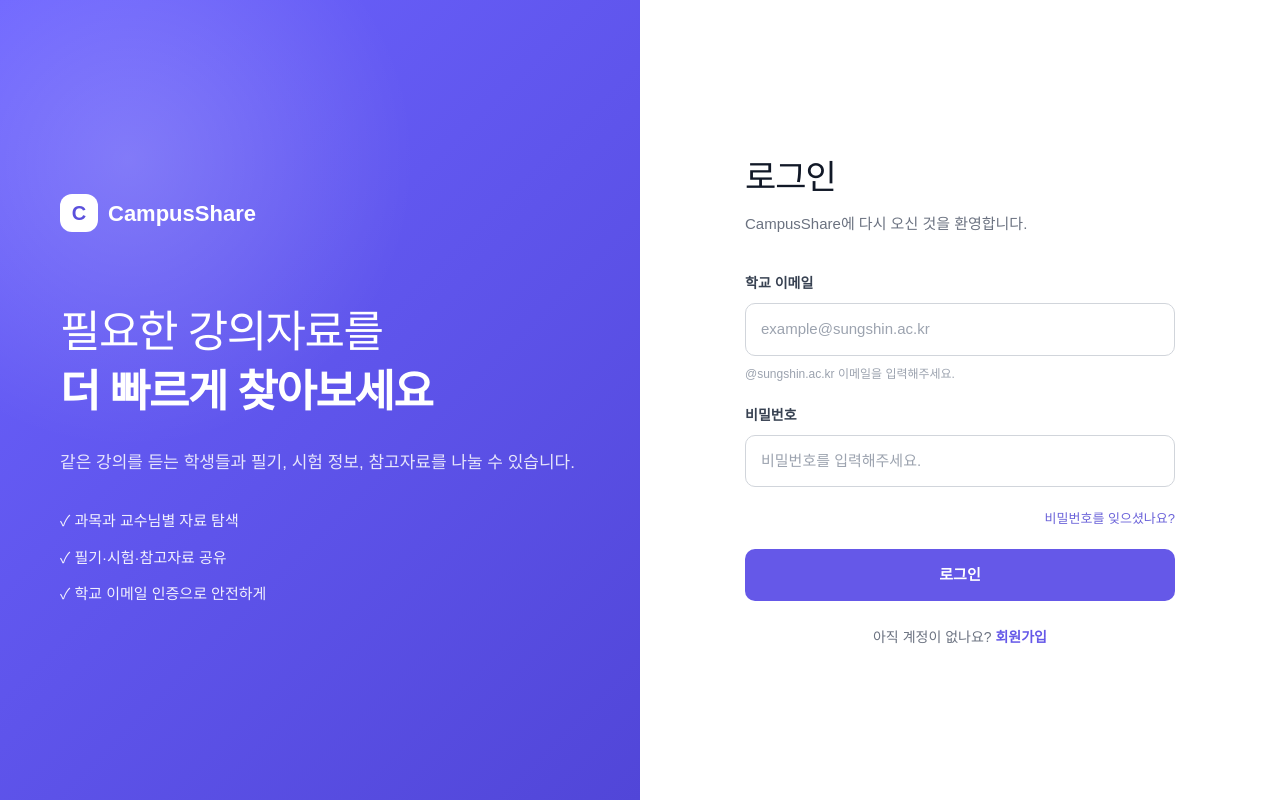
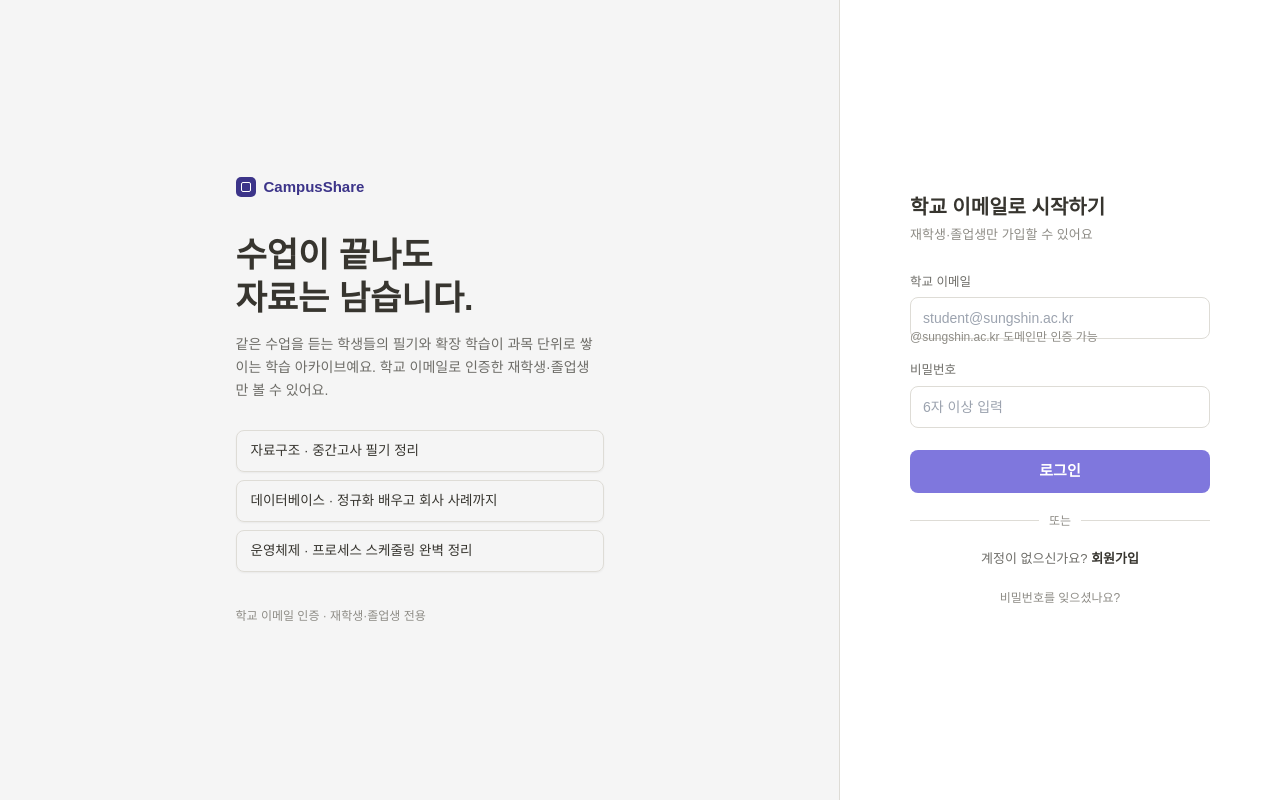
Before and after one commit to LeeWooJin0225/campus-share, a Next.js app: page /login in a window 1280 px wide. Built offline with nearby package versions, Linux system fonts and the light colour scheme; no server answers.

Commit message:
로그인 및 메인페이지 UI 적용

```diff
--- a/app/login/page.tsx
+++ b/app/login/page.tsx
@@ -1,278 +1,264 @@
 "use client";
 
-import { useState } from "react";
-import type { FormEvent } from "react";
-import Link from "next/link";
-import { useRouter } from "next/navigation";
-
+import { FormEvent, useState } from "react";
 import { supabase } from "@/lib/supabase";
-import styles from "./login.module.css";
 
 export default function LoginPage() {
-    const router = useRouter();
-
   const [email, setEmail] = useState("");
   const [password, setPassword] = useState("");
+  const [message, setMessage] = useState("");
+  const [loading, setLoading] = useState(false);
 
-    const [message, setMessage] = useState("");
-    const [messageType, setMessageType] = useState<
-        "error" | "success" | ""
-    >("");
+  // 새로 추가된 state (디자인 반영용)
+  const [isSignup, setIsSignup] = useState(false);
+  // 닉네임: 화면엔 있지만 아직 어디에도 저장되지 않음 (추후 연결 예정)
+  const [nickname, setNickname] = useState("");
 
-    const [isLoading, setIsLoading] = useState(false);
-    const [isResending, setIsResending] = useState(false);
-    const [needsEmailConfirmation, setNeedsEmailConfirmation] =
-        useState(false);
+  const schoolDomain = "@sungshin.ac.kr";
 
-    const handleLogin = async (
-        event: FormEvent<HTMLFormElement>
-    ) => {
+  function checkSchoolEmail() {
+    if (!email.toLowerCase().endsWith(schoolDomain)) {
+      setMessage(`학교 이메일(${schoolDomain})만 사용할 수 있습니다.`);
+      return false;
+    }
+
+    return true;
+  }
+
+  // ↓↓↓ 아래 두 함수는 기존 코드에서 한 글자도 안 바꿨음 ↓↓↓
+
+  async function handleSignUp(event: FormEvent<HTMLFormElement>) {
     event.preventDefault();
 
-        setMessage("");
-        setMessageType("");
-        setNeedsEmailConfirmation(false);
-
-        const trimmedEmail = email.trim().toLowerCase();
-
-        if (!trimmedEmail) {
-            setMessage("이메일을 입력해주세요.");
-            setMessageType("error");
+    if (!checkSchoolEmail()) {
       return;
     }
 
-        if (!trimmedEmail.endsWith("@sungshin.ac.kr")) {
-            setMessage("성신여대 이메일을 입력해주세요.");
-            setMessageType("error");
+    setLoading(true);
+    setMessage("");
+
+    const { error } = await supabase.auth.signUp({
+      email,
+      password,
+    });
+
+    if (error) {
+      setMessage(`회원가입 실패: ${error.message}`);
+    } else {
+      setMessage("회원가입 완료! 이메일 인증 메일을 확인해주세요.");
+    }
+
+    setLoading(false);
+  }
+
+  async function handleLogin() {
+    if (!checkSchoolEmail()) {
       return;
     }
 
-        if (!password) {
-            setMessage("비밀번호를 입력해주세요.");
-            setMessageType("error");
-            return;
-        }
+    setLoading(true);
+    setMessage("");
 
-        try {
-            setIsLoading(true);
-
-            const { data, error } =
-                await supabase.auth.signInWithPassword({
-                    email: trimmedEmail,
+    const { error } = await supabase.auth.signInWithPassword({
+      email,
       password,
     });
 
-            console.log("로그인 결과:", data);
-            console.log("로그인 오류:", error);
-
     if (error) {
-                if (error.code === "email_not_confirmed") {
-                    setMessage(
-                        "이메일 인증이 완료되지 않았습니다. 인증 메일을 확인해주세요."
-                    );
-                    setMessageType("error");
-                    setNeedsEmailConfirmation(true);
-                    return;
+      setMessage(`로그인 실패: ${error.message}`);
+    } else {
+      setMessage("로그인 성공!");
     }
 
-                if (error.code === "invalid_credentials") {
-                    setMessage(
-                        "이메일 또는 비밀번호가 올바르지 않습니다."
-                    );
-                    setMessageType("error");
-                    return;
+    setLoading(false);
   }
 
-                setMessage(`로그인 실패: ${error.message}`);
-                setMessageType("error");
-                return;
+  // ↑↑↑ 여기까지 기존 코드 그대로 ↑↑↑
+
+  // 새로 추가: 토글 모드에 따라 분기해서 호출
+  async function handleFormSubmit(event: FormEvent<HTMLFormElement>) {
+    event.preventDefault();
+
+    if (isSignup) {
+      await handleSignUp(event);
+    } else {
+      await handleLogin();
+    }
   }
 
-            if (!data.session) {
-                setMessage(
-                    "로그인 세션을 생성하지 못했습니다. 다시 시도해주세요."
-                );
-                setMessageType("error");
-                return;
-            }
+  return (
+    <div className="flex min-h-screen bg-white">
+      {/* 왼쪽 패널 — 브랜딩 (모바일에서는 숨김) */}
+      <div className="hidden md:flex flex-1 items-center border-r border-[#DEDCD6] bg-[#F5F5F5]">
+        <div className="w-full max-w-[480px] mx-auto px-14 py-12 flex flex-col gap-9">
+          {/* 로고 */}
+          <div className="flex items-center gap-2">
+            <div className="relative w-5 h-5 rounded-[5px] bg-[#3C3489] shrink-0">
+              <div className="absolute inset-[5px] border-[1.5px] border-white rounded-sm" />
+            </div>
+            <span className="font-bold text-[15px] text-[#3C3489]">
+              CampusShare
+            </span>
+          </div>
 
-            setMessage("로그인되었습니다.");
-            setMessageType("success");
-
-            // 로그인 성공 후 메인 페이지로 이동
-            router.push("/");
-            router.refresh();
-        } catch (error) {
-            console.error("로그인 예외 발생:", error);
-
-            setMessage("로그인 중 오류가 발생했습니다.");
-            setMessageType("error");
-        } finally {
-            setIsLoading(false);
-        }
-    };
-
-    const handleResendConfirmation = async () => {
-        const trimmedEmail = email.trim().toLowerCase();
-
-        if (!trimmedEmail) {
-            setMessage("인증 메일을 받을 이메일을 입력해주세요.");
-            setMessageType("error");
-            return;
-        }
-
-        try {
-            setIsResending(true);
-
-            const { error } = await supabase.auth.resend({
-                type: "signup",
-                email: trimmedEmail,
-            });
-
-            if (error) {
-                setMessage(`인증 메일 재전송 실패: ${error.message}`);
-                setMessageType("error");
-                return;
-            }
-
-            setMessage(
-                "인증 메일을 다시 보냈습니다. 학교 이메일을 확인해주세요."
-            );
-            setMessageType("success");
-        } catch (error) {
-            console.error("인증 메일 재전송 오류:", error);
-
-            setMessage("인증 메일 재전송 중 오류가 발생했습니다.");
-            setMessageType("error");
-        } finally {
-            setIsResending(false);
-        }
-    };
-
-    return (
-        <main className={styles.page}>
-            <section className={styles.introSection}>
-                <div className={styles.introContent}>
-                    <Link href="/" className={styles.logo}>
-                        <span className={styles.logoMark}>C</span>
-                        <span>CampusShare</span>
-                    </Link>
-
-                    <h1 className={styles.introTitle}>
-                        필요한 강의자료를
+          {/* 헤드라인 */}
+          <div>
+            <h1 className="text-[34px] font-bold leading-tight text-[#37352F] mb-3.5">
+              수업이 끝나도
               <br />
-                        <strong>더 빠르게 찾아보세요</strong>
+              자료는 남습니다.
             </h1>
-
-                    <p className={styles.introDescription}>
-                        같은 강의를 듣는 학생들과 필기, 시험 정보,
-                        참고자료를 나눌 수 있습니다.
+            <p className="text-sm text-[#6E6D68] leading-relaxed mb-7 max-w-[360px]">
+              같은 수업을 듣는 학생들의 필기와 확장 학습이 과목 단위로
+              쌓이는 학습 아카이브예요. 학교 이메일로 인증한
+              재학생·졸업생만 볼 수 있어요.
             </p>
 
-                    <ul className={styles.featureList}>
-                        <li>✓ 과목과 교수님별 자료 탐색</li>
-                        <li>✓ 필기·시험·참고자료 공유</li>
-                        <li>✓ 학교 이메일 인증으로 안전하게</li>
-                    </ul>
+            {/* 미리보기 카드 */}
+            <div className="flex flex-col gap-2">
+              {[
+                "자료구조 · 중간고사 필기 정리",
+                "데이터베이스 · 정규화 배우고 회사 사례까지",
+                "운영체제 · 프로세스 스케줄링 완벽 정리",
+              ].map((text) => (
+                <div
+                  key={text}
+                  className="px-3.5 py-2.5 border border-[#DEDCD6] rounded-lg text-[13.5px] text-[#37352F] shadow-sm"
+                >
+                  {text}
                 </div>
-            </section>
+              ))}
+            </div>
+          </div>
 
-            <section className={styles.loginSection}>
-                <div className={styles.loginContainer}>
-                    <header className={styles.loginHeader}>
-                        <h2>로그인</h2>
-                        <p>CampusShare에 다시 오신 것을 환영합니다.</p>
-                    </header>
+          <p className="text-xs text-[#8E8C86]">
+            학교 이메일 인증 · 재학생·졸업생 전용
+          </p>
+        </div>
+      </div>
 
-                    <form onSubmit={handleLogin} noValidate>
-                        <div className={styles.formGroup}>
-                            <label htmlFor="email">학교 이메일</label>
+      {/* 오른쪽 패널 — 폼 */}
+      <div className="w-full md:w-[440px] shrink-0 flex items-center justify-center px-6 md:px-14 py-12">
+        <div className="w-full max-w-[300px]">
+          <h2 className="text-xl font-bold text-[#37352F] mb-1">
+            학교 이메일로 {isSignup ? "시작하기" : "시작하기"}
+          </h2>
+          <p className="text-[13px] text-[#8E8C86] mb-7">
+            재학생·졸업생만 가입할 수 있어요
+          </p>
 
+          <form onSubmit={handleFormSubmit}>
+            <label
+              htmlFor="email"
+              className="block text-[12.5px] font-medium text-[#6E6D68] mb-1.5"
+            >
+              학교 이메일
+            </label>
             <input
               id="email"
-                                name="email"
               type="email"
+              required
               value={email}
-                                onChange={(event) =>
-                                    setEmail(event.target.value)
-                                }
-                                placeholder="example@sungshin.ac.kr"
-                                autoComplete="email"
-                                disabled={isLoading}
+              onChange={(e) => setEmail(e.target.value)}
+              placeholder="student@sungshin.ac.kr"
+              className="w-full px-3 py-2.5 border border-[#DEDCD6] rounded-lg bg-white text-sm text-[#37352F] outline-none focus:border-[#7F77DD] transition-colors"
+            />
+            <p className="text-xs text-[#8E8C86] -mt-2.5 mb-4">
+              @sungshin.ac.kr 도메인만 인증 가능
+            </p>
+
+            {isSignup && (
+              <>
+                <label
+                  htmlFor="nickname"
+                  className="block text-[12.5px] font-medium text-[#6E6D68] mb-1.5"
+                >
+                  닉네임
+                </label>
+                <input
+                  id="nickname"
+                  type="text"
+                  value={nickname}
+                  onChange={(e) => setNickname(e.target.value)}
+                  placeholder="댓글과 노트에 표시될 이름이에요"
+                  className="w-full px-3 py-2.5 border border-[#DEDCD6] rounded-lg bg-white text-sm text-[#37352F] outline-none focus:border-[#7F77DD] transition-colors mb-4"
+                />
+              </>
+            )}
+
+            <label
+              htmlFor="password"
+              className="block text-[12.5px] font-medium text-[#6E6D68] mb-1.5"
+            >
+              비밀번호
+            </label>
+            <input
+              id="password"
+              type="password"
+              required
+              minLength={6}
+              value={password}
+              onChange={(e) => setPassword(e.target.value)}
+              placeholder="6자 이상 입력"
+              className="w-full px-3 py-2.5 border border-[#DEDCD6] rounded-lg bg-white text-sm text-[#37352F] outline-none focus:border-[#7F77DD] transition-colors mb-4"
             />
 
-                            <p className={styles.helperText}>
-                                @sungshin.ac.kr 이메일을 입력해주세요.
-                            </p>
+            <button
+              type="submit"
+              disabled={loading}
+              className="w-full py-2.5 mt-1.5 bg-[#7F77DD] hover:bg-[#6B63CE] text-white text-[15px] font-semibold rounded-lg transition-colors disabled:opacity-50"
+            >
+              {loading ? "처리 중..." : isSignup ? "가입하기" : "로그인"}
+            </button>
+          </form>
+
+          <div className="flex items-center gap-2.5 my-5 text-xs text-[#8E8C86]">
+            <div className="flex-1 h-px bg-[#DEDCD6]" />
+            또는
+            <div className="flex-1 h-px bg-[#DEDCD6]" />
           </div>
 
-                        <div className={styles.formGroup}>
-                            <label htmlFor="password">비밀번호</label>
-
-                            <input
-                                id="password"
-                                name="password"
-                                type="password"
-                                value={password}
-                                onChange={(event) =>
-                                    setPassword(event.target.value)
-                                }
-                                placeholder="비밀번호를 입력해주세요."
-                                autoComplete="current-password"
-                                disabled={isLoading}
-                            />
-                        </div>
-
-                        <div className={styles.passwordHelp}>
-                            <Link
-                                href="/forgot-password"
-                                className={styles.passwordHelpLink}
+          <div className="text-center text-[13px] text-[#6E6D68]">
+            {isSignup ? (
+              <>
+                계정이 있으신가요?{" "}
+                <button
+                  type="button"
+                  onClick={() => setIsSignup(false)}
+                  className="font-semibold text-[#37352F]"
+                >
+                  로그인
+                </button>
+              </>
+            ) : (
+              <>
+                계정이 없으신가요?{" "}
+                <button
+                  type="button"
+                  onClick={() => setIsSignup(true)}
+                  className="font-semibold text-[#37352F]"
+                >
+                  회원가입
+                </button>
+              </>
+            )}
+            <br />
+            <br />
+            <button
+              type="button"
+              className="text-xs font-normal text-[#8E8C86]"
             >
               비밀번호를 잊으셨나요?
-                            </Link>
+            </button>
           </div>
 
           {message && (
-                            <p
-                                className={`${styles.message} ${messageType === "success"
-                                        ? styles.successMessage
-                                        : styles.errorMessage
-                                    }`}
-                                role="alert"
-                                aria-live="polite"
-                            >
+            <p className="mt-5 rounded-lg bg-gray-100 p-3 text-sm text-[#37352F]">
               {message}
             </p>
           )}
-
-                        {needsEmailConfirmation && (
-                            <button
-                                type="button"
-                                className={styles.resendButton}
-                                onClick={handleResendConfirmation}
-                                disabled={isResending}
-                            >
-                                {isResending
-                                    ? "메일 전송 중..."
-                                    : "인증 메일 다시 받기"}
-                            </button>
-                        )}
-
-                        <button
-                            className={styles.loginButton}
-                            type="submit"
-                            disabled={isLoading}
-                        >
-                            {isLoading ? "로그인 중..." : "로그인"}
-                        </button>
-                    </form>
-
-                    <p className={styles.signupLink}>
-                        아직 계정이 없나요?
-                        <Link href="/signup"> 회원가입</Link>
-                    </p>
         </div>
-            </section>
-        </main>
+      </div>
+    </div>
   );
 }
```
Also changed, not shown: app/page.tsx (+3 -21 lines), components/HomeView.tsx (added, +116 -0 lines), components/TagChip.tsx (added, +60 -0 lines). Lines whose indentation alone changed are shown as unchanged.
